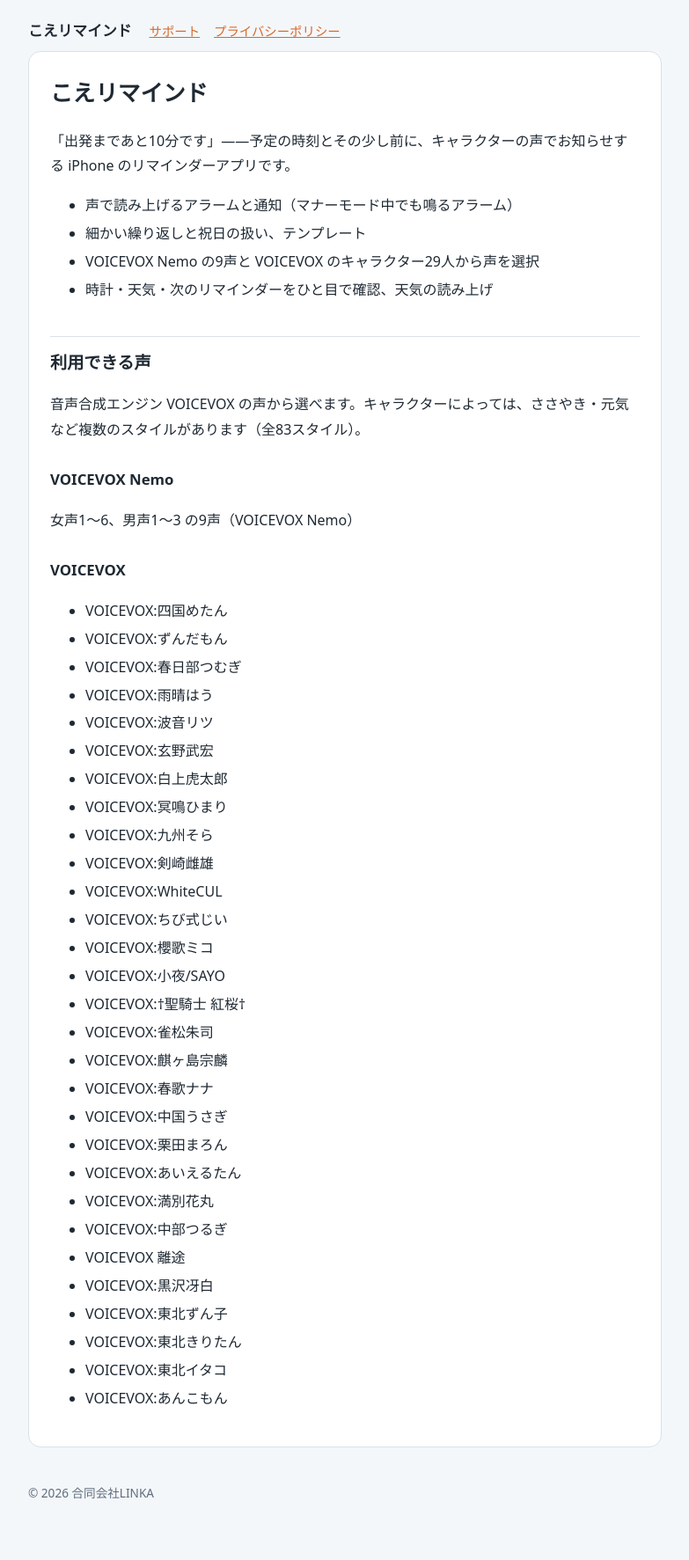
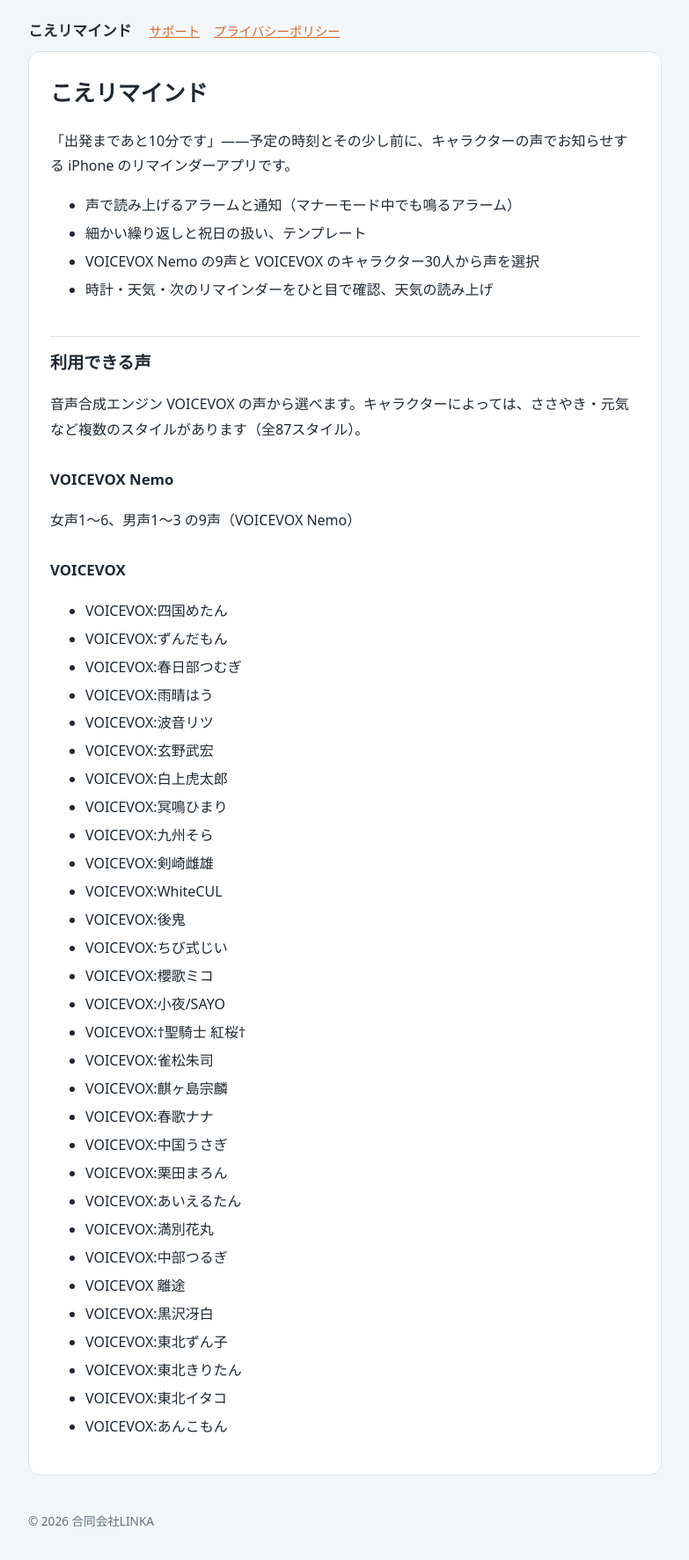
Before and after one commit to linka-admin/voice-reminder-docs, a Jekyll site: the page built from index.md, in a window 1280 px wide. Shown: the whole page at 88% size, without its empty margins (248-1031 px from the left). Built offline with Jekyll 4.4.1, drawn with Linux system fonts in a browser that asks for light colours; before the commit the page ends 1741 px from its top, so only the background shows below that.

Commit message:
Voices: 後鬼 joins the lineup (30 characters, 87 styles)
Co-Authored-By: Claude Opus 5.5 <noreply@anthropic.com>
Claude-Session: https://claude.ai/code/session_01Tsh4DFWBLV6oETj5Kq8zyD

```diff
--- a/index.md
+++ b/index.md
@@ -10,12 +10,12 @@ permalink: /
 
 - 声で読み上げるアラームと通知（マナーモード中でも鳴るアラーム）
 - 細かい繰り返しと祝日の扱い、テンプレート
-- VOICEVOX Nemo の9声と VOICEVOX のキャラクター29人から声を選択
+- VOICEVOX Nemo の9声と VOICEVOX のキャラクター30人から声を選択
 - 時計・天気・次のリマインダーをひと目で確認、天気の読み上げ
 
 ## 利用できる声
 
-音声合成エンジン VOICEVOX の声から選べます。キャラクターによっては、ささやき・元気など複数のスタイルがあります（全83スタイル）。
+音声合成エンジン VOICEVOX の声から選べます。キャラクターによっては、ささやき・元気など複数のスタイルがあります（全87スタイル）。
 
 ### VOICEVOX Nemo
 
@@ -34,6 +34,7 @@ permalink: /
 - VOICEVOX:九州そら
 - VOICEVOX:剣崎雌雄
 - VOICEVOX:WhiteCUL
+- VOICEVOX:後鬼
 - VOICEVOX:ちび式じい
 - VOICEVOX:櫻歌ミコ
 - VOICEVOX:小夜/SAYO
```
Also changed, not shown: support/index.md (+1 -1 lines).
